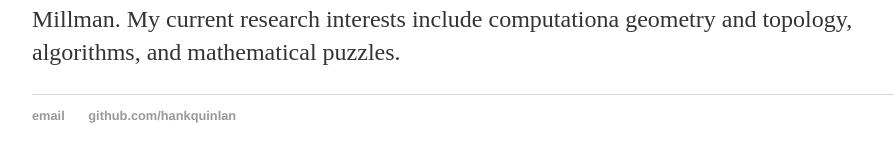
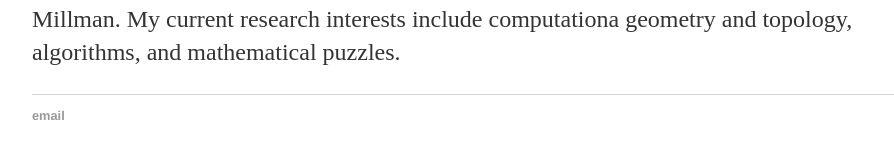
Before and after one commit to Brad-A-M/Brad-A-M.github.io, a Jekyll site: the page built from index.html, in a window 1280 px wide. Shown: the part 133-300 px from the top of the page, without its empty margins (160-1054 px from the left). Built offline with Jekyll 4.4.1, drawn with Linux system fonts in a browser that asks for light colours.

Commit message:
Update default.html

```diff
--- a/_layouts/default.html
+++ b/_layouts/default.html
@@ -22,7 +22,6 @@
 			<footer>
 	    		<ul>
 	        		<li><a href="mailto:hankquinlanhub@gmail.com">email</a></li>
-	        		<li><a href="https://github.com/hankquinlan">github.com/hankquinlan</a></li>
 				</ul>
 			</footer>
 		</body>
```
